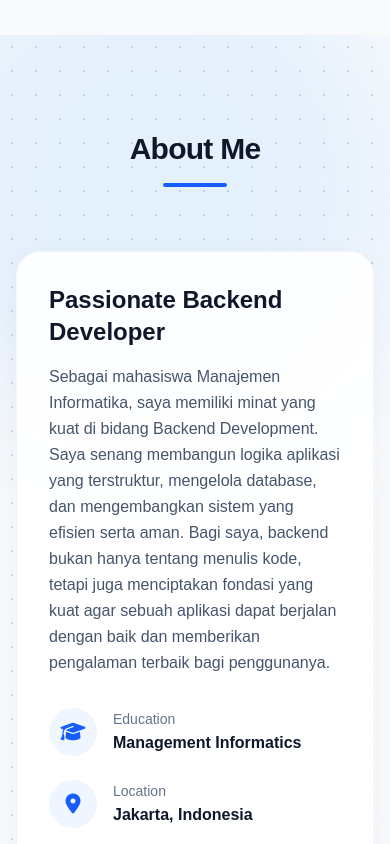
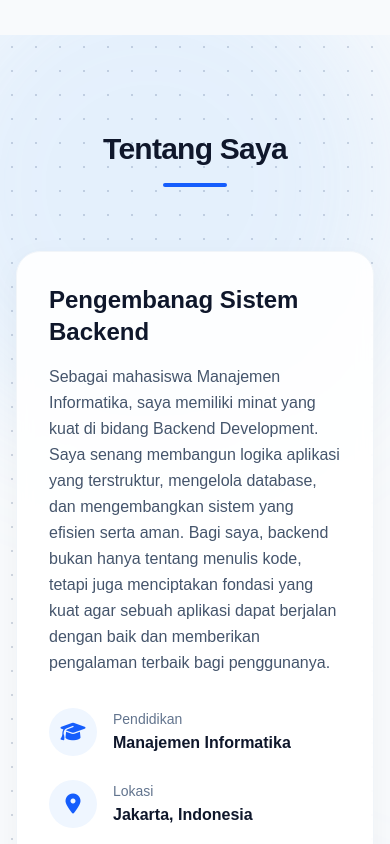
Before and after one commit to FalaahHamidHutasoit/portofolio, a Next.js app: page / in a window 390 px wide. Shown: the part 1000-1844 px from the top of the page. Built offline with nearby package versions, Linux system fonts and the light colour scheme.

Commit message:
Update Code

```diff
--- a/app/components/About.js
+++ b/app/components/About.js
@@ -19,7 +19,7 @@ export default function About() {
 
         {/* Header Section */}
         <div className="text-center mb-16">
-          <h2 className="text-3xl md:text-4xl font-extrabold text-slate-900 mb-4 tracking-tight">About Me</h2>
+          <h2 className="text-3xl md:text-4xl font-extrabold text-slate-900 mb-4 tracking-tight">Tentang Saya</h2>
           <div className="w-16 h-1 bg-blue-600 mx-auto rounded-full"></div>
         </div>
 
@@ -30,7 +30,7 @@ export default function About() {
             {/* Left Column: Text Content */}
             <div>
               <h3 className="text-2xl font-bold text-slate-900 mb-4">
-                Passionate Backend Developer
+                Pengembanag Sistem Backend
               </h3>
               <p className="text-slate-600 leading-relaxed mb-8">
                 Sebagai mahasiswa Manajemen Informatika, saya memiliki minat yang kuat di bidang Backend Development. Saya senang membangun logika aplikasi yang terstruktur, mengelola database, dan mengembangkan sistem yang efisien serta aman. Bagi saya, backend bukan hanya tentang menulis kode, tetapi juga menciptakan fondasi yang kuat agar sebuah aplikasi dapat berjalan dengan baik dan memberikan pengalaman terbaik bagi penggunanya.
@@ -43,8 +43,8 @@ export default function About() {
                     <i className="fas fa-graduation-cap text-xl"></i>
                   </div>
                   <div>
-                    <p className="text-sm text-slate-500 mb-0.5">Education</p>
-                    <p className="font-semibold text-slate-900">Management Informatics</p>
+                    <p className="text-sm text-slate-500 mb-0.5">Pendidikan</p>
+                    <p className="font-semibold text-slate-900">Manajemen Informatika</p>
                   </div>
                 </div>
 
@@ -54,7 +54,7 @@ export default function About() {
                     <i className="fas fa-map-marker-alt text-xl"></i>
                   </div>
                   <div>
-                    <p className="text-sm text-slate-500 mb-0.5">Location</p>
+                    <p className="text-sm text-slate-500 mb-0.5">Lokasi</p>
                     <p className="font-semibold text-slate-900">Jakarta, Indonesia</p>
                   </div>
                 </div>
--- a/app/components/Certificates.js
+++ b/app/components/Certificates.js
@@ -36,7 +36,7 @@ export default function Certificates() {
       <div className="max-w-6xl mx-auto px-4 sm:px-6 lg:px-8 relative z-10">
 
         <div className="text-center mb-16">
-          <h2 className="text-4xl font-extrabold text-slate-900 mb-4 tracking-tight">Licenses & Certifications</h2>
+          <h2 className="text-4xl font-extrabold text-slate-900 mb-4 tracking-tight">Sertifikat & Lisensi</h2>
           <p className="text-slate-600">Kredensial profesional untuk memvalidasi keahlian dan kompetensi teknis.</p>
           <div className="w-16 h-1 bg-blue-600 mx-auto rounded-full mt-6"></div>
         </div>
--- a/app/components/Contact.js
+++ b/app/components/Contact.js
@@ -42,7 +42,7 @@ export default function Contact() {
                   <i className="fas fa-envelope"></i>
                 </div>
                 <div>
-                  <p className="text-xs text-slate-400 uppercase tracking-wider font-semibold">Email Me</p>
+                  <p className="text-xs text-slate-400 uppercase tracking-wider font-semibold">Email</p>
                   <p className="font-bold text-slate-900">falaahhamidhutasoit@email.com</p>
                 </div>
               </div>
@@ -64,7 +64,7 @@ export default function Contact() {
                   <i className="fas fa-map-marker-alt"></i>
                 </div>
                 <div>
-                  <p className="text-xs text-slate-400 uppercase tracking-wider font-semibold">Location</p>
+                  <p className="text-xs text-slate-400 uppercase tracking-wider font-semibold">Lokasi</p>
                   <p className="font-bold text-slate-900">Jakarta, Indonesia</p>
                 </div>
               </div>
--- a/app/components/Hero.js
+++ b/app/components/Hero.js
@@ -20,7 +20,7 @@ export default function Hero() {
             </p>
             <div className="flex flex-wrap gap-4">
               <a href="#projects" className="px-8 py-3.5 bg-blue-600 text-white font-medium rounded-xl shadow-lg shadow-blue-500/30 hover:bg-blue-700 hover:-translate-y-1 transition-all duration-300 flex items-center gap-2">
-                <i className="fas fa-layer-group"></i> View Projects
+                <i className="fas fa-layer-group"></i> Lihat Project
               </a>
               <a
               href="/cv-falaah.pdf"
--- a/app/components/Projects.js
+++ b/app/components/Projects.js
@@ -10,7 +10,7 @@ export default function Projects() {
         { name: "CodeIgniter 4", color: "bg-red-100 text-red-600" },
         { name: "MySQL", color: "bg-slate-100 text-slate-700" }
       ],
-      description: "A comprehensive management system for booking futsal fields, managing schedules, and processing payments securely.",
+      description: "Sistem manajemen komprehensif untuk pemesanan lapangan futsal, pengelolaan jadwal, dan pemrosesan pembayaran secara aman.",
       links: {
         demo: "#",
         github: "#"
@@ -19,13 +19,13 @@ export default function Projects() {
     {
       id: 2,
       coverText: "Website Spepart RELASKA",
-      title: "Digital Invitation (Seikarsa)",
+      title: "Website Spepart RELASKA",
       bgGradient: "from-cyan-500 to-blue-500", // Gradient Hijau
       techs: [
         { name: "Laravel", color: "bg-blue-100 text-blue-600" },
         { name: "MySQL", color: "bg-slate-100 text-slate-700" }
       ],
-      description: "A beautifully designed, responsive digital wedding invitation platform with interactive features, RSVP form, and custom animations.",
+      description: "Web untuk e-commerce dan katalog penjualan sparepart komputer. Sistem ini dirancang dengan fokus pada efisiensi pengelolaan inventaris barang, kemudahan pencarian produk, dan manajemen basis data yang terstruktur.",
       links: {
         demo: "https://relaska.my.id/",
         github: "https://github.com/FalaahHamidHutasoit/relaska-computer",// Seikarsa mungkin private, jadi kita sembunyikan tombol github-nya
@@ -41,7 +41,7 @@ export default function Projects() {
         {/* Header Section */}
         <div className="flex flex-col sm:flex-row justify-between items-start sm:items-end mb-12 gap-4">
           <div>
-            <h2 className="text-4xl font-extrabold text-slate-900 mb-3">Featured Projects</h2>
+            <h2 className="text-4xl font-extrabold text-slate-900 mb-3">Projects</h2>
             <div className="w-20 h-1.5 bg-blue-600 rounded-full"></div>
           </div>
           <a
--- a/app/components/Skills.js
+++ b/app/components/Skills.js
@@ -66,7 +66,7 @@ export default function Skills() {
       <div className="relative z-10 max-w-7xl mx-auto px-4 sm:px-6 lg:px-8">
 
         <div className="text-center mb-16">
-          <h2 className="text-4xl font-extrabold text-slate-900 mb-4 tracking-tight">Skills & Expertise</h2>
+          <h2 className="text-4xl font-extrabold text-slate-900 mb-4 tracking-tight">Skill & Expertise</h2>
           <div className="w-16 h-1 bg-blue-600 mx-auto rounded-full"></div>
         </div>
 
```
